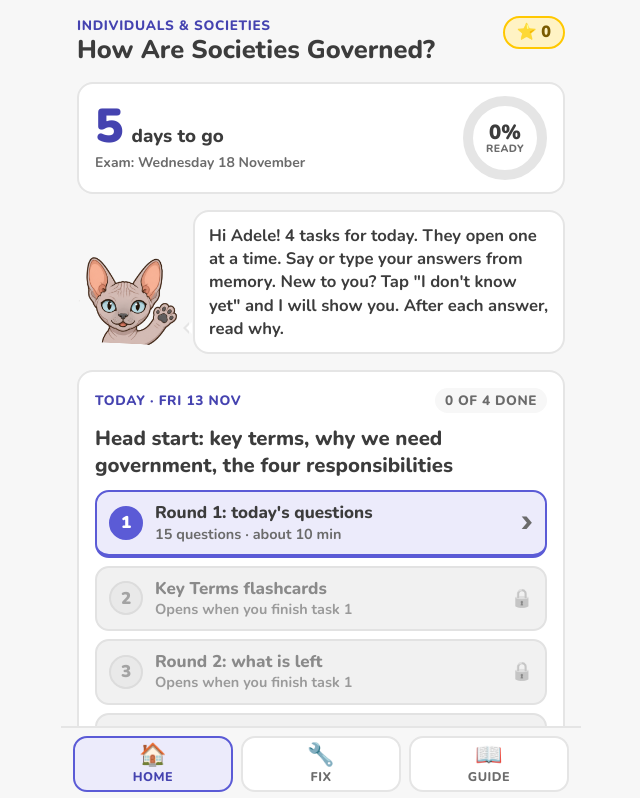
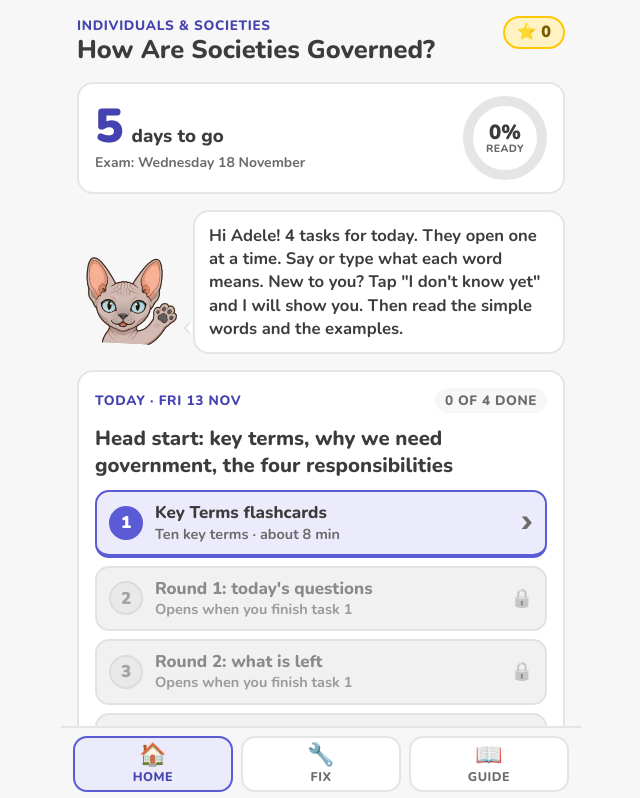
Before and after one commit to hippaa-hub/exam-prep, a React (Vite) app: page / in a window 1280 px wide. Shown: the top 798 px of the page, without its empty margins (319-959 px from the left). Built offline with nearby package versions, Linux system fonts and the light colour scheme.

Commit message:
Key Terms flashcards come first, then the questions
On the days that have flashcards, they are now the first task, so she meets
the words before she is asked about them. Round 1 follows.

Co-Authored-By: Claude Fable 5.2 <noreply@anthropic.com>

```diff
--- a/src/engine/tasks.ts
+++ b/src/engine/tasks.ts
@@ -30,7 +30,7 @@ export const GAME_TITLES: Record<Game, string> = {
 };
 
 const GAME_TIPS: Record<Game, string> = {
-  'key-terms': 'Say or type what each word means, and I will check it. Then read the simple words and the examples.',
+  'key-terms': 'Say or type what each word means. New to you? Tap "I don\'t know yet" and I will show you. Then read the simple words and the examples.',
   'this-or-that': 'Go slowly: these pairs are easy to mix up. After each one, read why your choice was right or not.',
   'which-system': 'Look for the clue: who holds the power, and how did they get it? Then read why.',
   'which-responsibility': 'Pick the responsibility, then write one sentence saying why it matters.',
@@ -49,8 +49,9 @@ const questions = (n: number) => `${n} question${n === 1 ? '' : 's'} · about ${
 
 /**
  * The tasks for today, in the order to do them:
- * round 1 of today's questions, the day's special activities, round 2 (what is left, plus a review
- * of earlier days), then Fix My Mistakes. On exam day there is only the warm-up.
+ * the Key Terms flashcards (on the days that have them), round 1 of today's questions, the day's other
+ * activities, round 2 (what is left, plus a review of earlier days), then Fix My Mistakes.
+ * On exam day there is only the warm-up.
  *
  * `due` is how many things are still to practise today; `mistakes` is the length of the Fix list.
  */
@@ -81,6 +82,15 @@ export function tasksFor(
     });
   }
 
+  // The Key Terms flashcards come before the questions: she meets the words first, then is asked about them.
+  const isFlashcards = (e: (typeof plan.extras)[number]) => e.kind === 'game' && e.game === 'key-terms';
+  if (plan.extras.some(isFlashcards)) {
+    tasks.push({
+      id: gameTaskId('key-terms'), kind: 'game', game: 'key-terms', title: GAME_TITLES['key-terms'],
+      detail: 'Ten key terms · about 8 min', tip: GAME_TIPS['key-terms'], done: didTask(gameTaskId('key-terms')),
+    });
+  }
+
   tasks.push({
     id: 'round-1', kind: 'round', title: plan.mock ? 'A mixed round of everything' : "Round 1: today's questions",
     detail: rounds >= 1 ? 'Done' : questions(size),
@@ -89,6 +99,7 @@ export function tasksFor(
   });
 
   for (const extra of plan.extras) {
+    if (isFlashcards(extra)) continue; // already first in the list
     if (extra.kind === 'game') {
       tasks.push({
         id: gameTaskId(extra.game), kind: 'game', game: extra.game, title: GAME_TITLES[extra.game],
```
Also changed, not shown: 2 other files (tests, documents, lock files or other folders).
